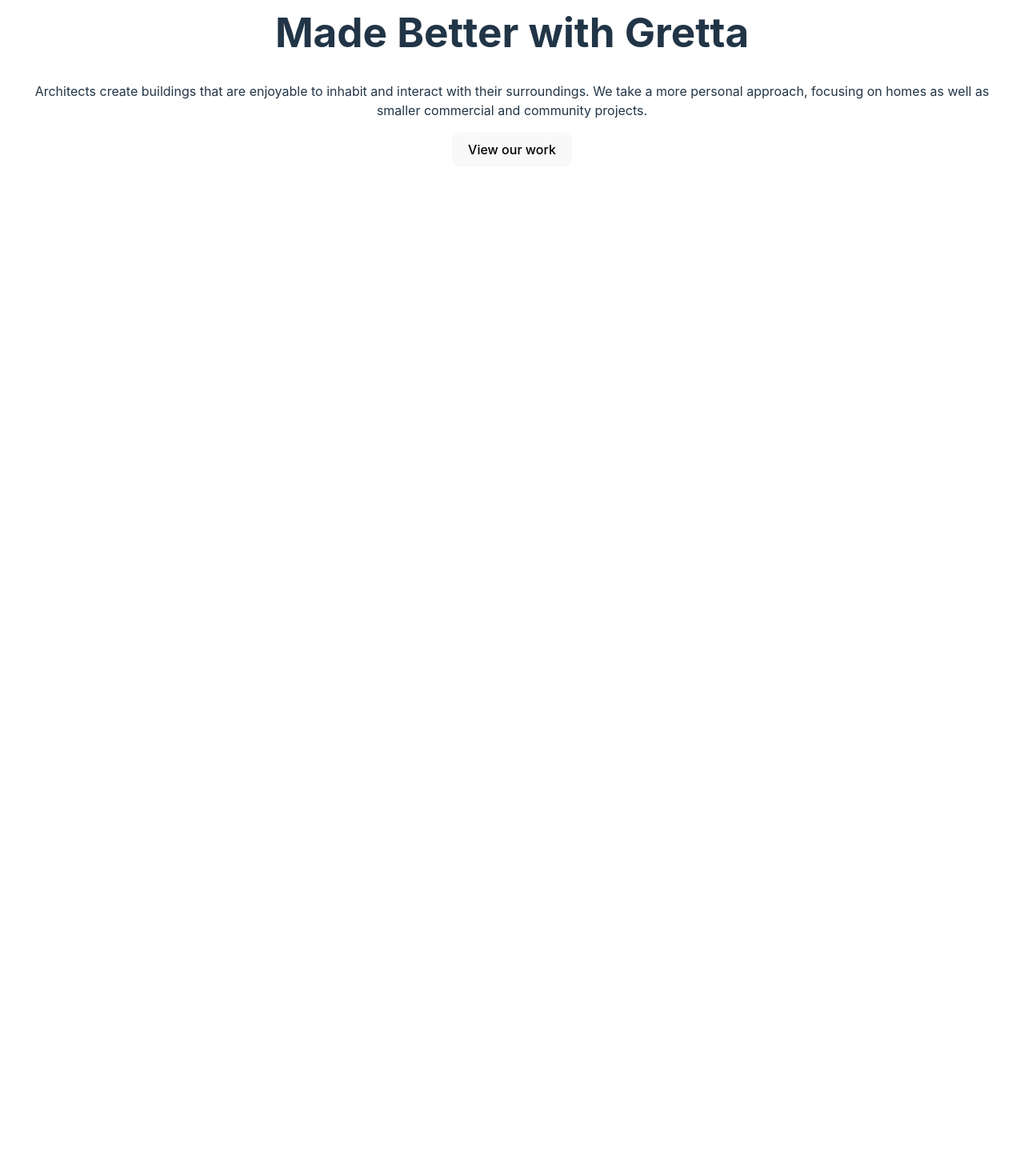
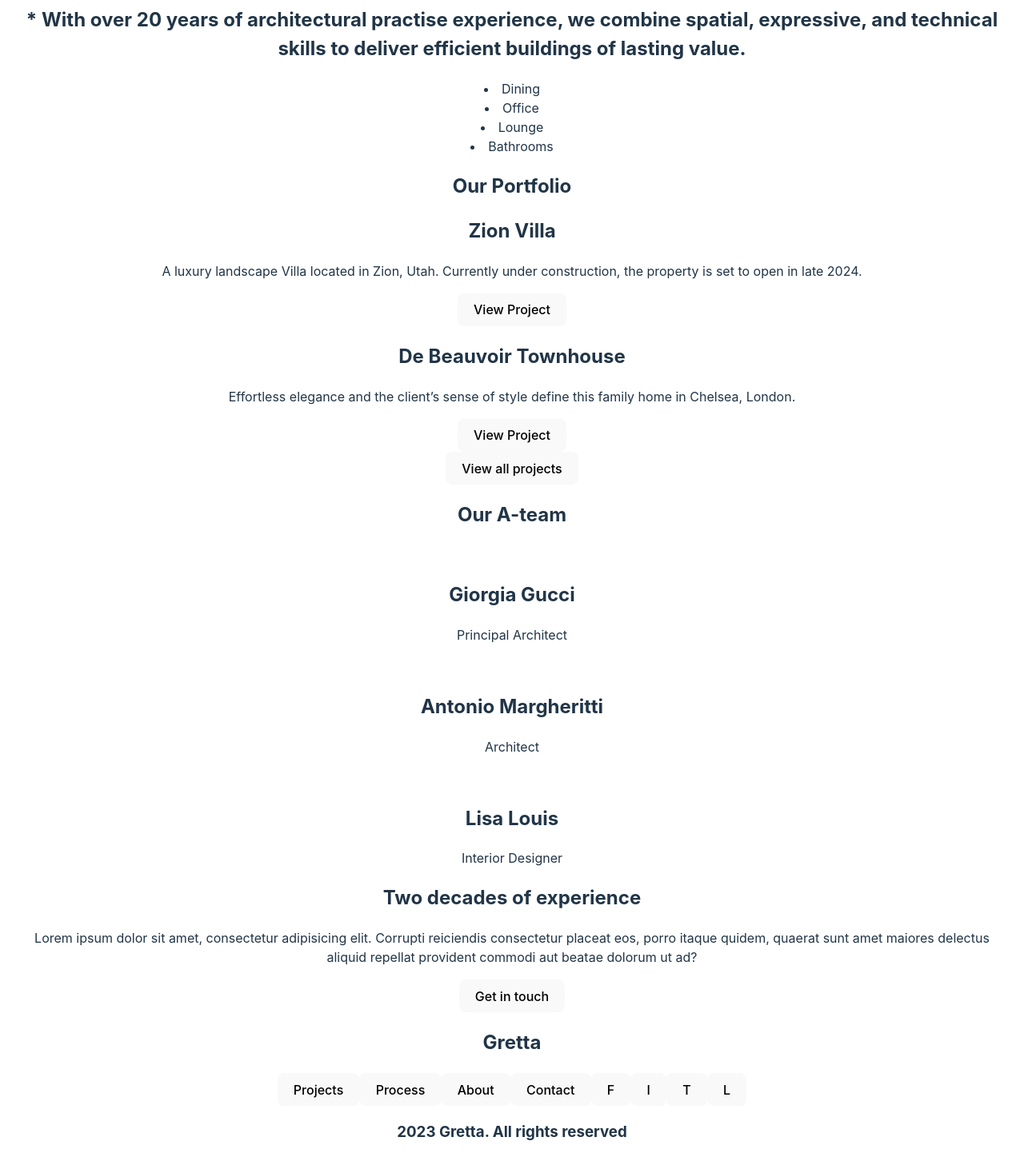
Before and after one commit to liensanchez/greta-architecture, a React (Vite) app: page / in a window 1280 px wide. Shown: the part 340-1792 px from the top of the page at 80% size. Before the commit the page ends 800 px from the top, so only its background shows below. Built offline with nearby package versions, Linux system fonts and the light colour scheme.

Commit message:
Template components

```diff
--- a/src/App.jsx
+++ b/src/App.jsx
@@ -1,6 +1,13 @@
 import './App.css'
 import Header from './components/Header/Header'
 import Navbar from './components/Navbar/Navbar'
+import Experience from './components/Experience/Experience'
+import Showcase from './components/Showcase/Showcase'
+import Portfolio from './components/Portfolio/Portfolio'
+import Team from './components/Team/Team'
+import CallToAction from './components/CallToAction/CallToAction'
+import Footer from './components/Footer/Footer'
+
 
 
 
@@ -10,6 +17,12 @@ function App() {
     <>
       <Navbar/>
       <Header/>
+      <Experience/>
+      <Showcase/>
+      <Portfolio/>
+      <Team/>
+      <CallToAction/>
+      <Footer/>
     </>
   )
 }
--- /dev/null
+++ b/src/components/CallToAction/CallToAction.jsx
@@ -0,0 +1,13 @@
+import React from 'react'
+
+function CallToAction() {
+  return (
+    <div>
+      <h2>Two decades of experience</h2>
+      <p>Lorem ipsum dolor sit amet, consectetur adipisicing elit. Corrupti reiciendis consectetur placeat eos, porro itaque quidem, quaerat sunt amet maiores delectus aliquid repellat provident commodi aut beatae dolorum ut ad?</p>
+      <button>Get in touch</button>
+    </div>
+  )
+}
+
+export default CallToAction
--- /dev/null
+++ b/src/components/Experience/Experience.jsx
@@ -0,0 +1,11 @@
+import React from 'react'
+
+function Experience() {
+  return (
+    <div>
+      <h2>* With over 20 years of architectural practise experience, we combine spatial, expressive, and technical skills to deliver efficient buildings of lasting value.</h2>
+    </div>
+  )
+}
+
+export default Experience
--- /dev/null
+++ b/src/components/Footer/Footer.jsx
@@ -0,0 +1,29 @@
+import React from 'react'
+
+function Footer() {
+  return (
+    <div>
+
+      <div>
+        <h2>Gretta</h2>
+        <button>Projects</button>
+        <button>Process</button>
+        <button>About</button>
+        <button>Contact</button>
+        <button>F</button>
+        <button>I</button>
+        <button>T</button>
+        <button>L</button>
+      </div>
+
+    <div>
+      <h3>2023 Gretta. All rights reserved</h3>
+      <a href="">Privacy Policy</a>
+      <a href="">Terms of Service</a>
+    </div>
+
+    </div>
+  )
+}
+
+export default Footer
--- /dev/null
+++ b/src/components/Portfolio/Portfolio.jsx
@@ -0,0 +1,25 @@
+import React from 'react'
+
+function Portfolio() {
+  return (
+    <div>
+      <h2>Our Portfolio</h2>
+
+      <div>
+        <h2>Zion Villa</h2>
+        <p>A luxury landscape Villa located in Zion, Utah. Currently under construction, the property is set to open in late 2024.</p>
+        <button>View Project</button>
+      </div>
+
+      <div>
+        <h2>De Beauvoir Townhouse</h2>
+        <p>Effortless elegance and the client’s sense of style define this family home in Chelsea, London.</p>
+        <button>View Project</button>
+      </div>
+
+      <button>View all projects</button>
+    </div>
+  )
+}
+
+export default Portfolio
--- /dev/null
+++ b/src/components/Showcase/Showcase.jsx
@@ -0,0 +1,14 @@
+import React from 'react'
+
+function Showcase() {
+  return (
+    <div>
+      <li>Dining</li>
+      <li>Office</li>
+      <li>Lounge</li>
+      <li>Bathrooms</li>
+    </div>
+  )
+}
+
+export default Showcase
--- /dev/null
+++ b/src/components/Team/Team.jsx
@@ -0,0 +1,29 @@
+import React from 'react'
+
+function Team() {
+  return (
+    <div>
+      <h2>Our A-team</h2>
+
+      <div>
+        <img src="" alt="" />
+        <h2>Giorgia Gucci</h2>
+        <p>Principal Architect</p>
+      </div>
+
+      <div>
+        <img src="" alt="" />
+        <h2>Antonio Margheritti</h2>
+        <p>Architect</p>
+      </div>
+
+      <div>
+        <img src="" alt="" />
+        <h2>Lisa Louis</h2>
+        <p>Interior Designer</p>
+      </div>
+    </div>
+  )
+}
+
+export default Team
```
